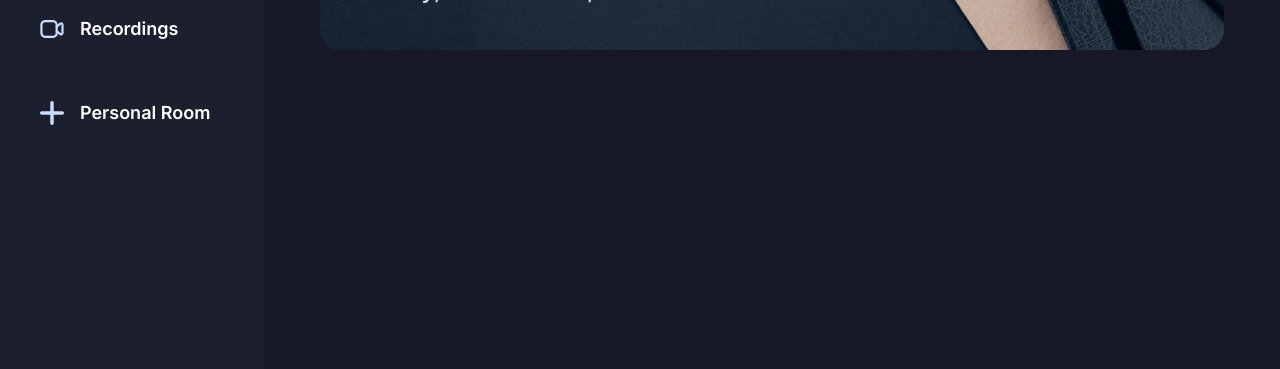
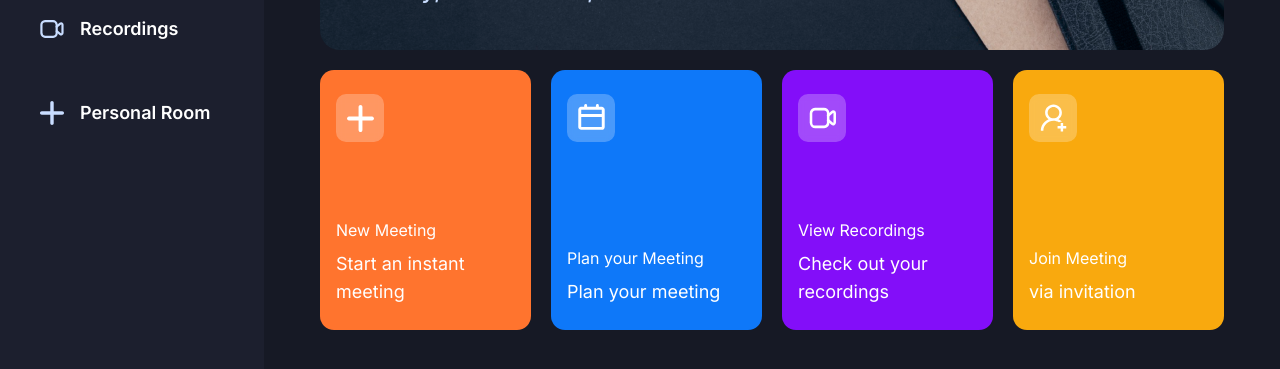
Before and after one commit to surajshelke2/we-chat, a Next.js app: page / in a window 1280 px wide. Shown: the part 365-734 px from the top of the page. Built offline with nearby package versions, Linux system fonts and the light colour scheme; no server answers.

Commit message:
adding the cards

```diff
--- /dev/null
+++ b/components/MeetingModel.tsx
@@ -0,0 +1,57 @@
+import React from "react";
+import { Dialog, DialogContent } from "@/components/ui/dialog";
+import Image from "next/image";
+import { cn } from "@/lib/utils";
+import { Button } from "./ui/button";
+
+interface MeetingModelProps {
+  isOpen: boolean;
+  onClose: () => void;
+  title: string;
+  className?: string;
+  children?: React.ReactNode;
+  handleClick: () => void;
+  buttonText?: string;
+  image?: string;
+  buttonIcon?: string;
+}
+
+const MeetingModel = ({
+  isOpen,
+  onClose,
+  title,
+  className,
+  children,
+  handleClick,
+  buttonText,
+  image,
+  buttonIcon,
+}: MeetingModelProps) => {
+  return (
+    <Dialog open={isOpen} onOpenChange={onClose}>
+      <DialogContent className="flex w-full max-w-[520px] flex-col gap-6 border-none bg-dark-1 px-6 py-9 text-white">
+        {image && (
+          <div className="flex justify-center">
+            <Image src={image} alt="image" width={72} height={72} />
+          </div>
+        )}
+        <h1 className={cn("text-3xl font-bold leading-[42px]", className)}>
+          {title}
+        </h1>
+        {children}
+        <Button
+          className="bg-blue-1 focus-visible:ring-0 focus-visible:ring-offset-0"
+          onClick={handleClick}
+        >
+          {buttonIcon && (
+            <Image src={buttonIcon} alt="button-icon" width={13} height={13} />
+          )}
+          &nbsp;
+          {buttonText || "Schedule Meeting"}
+        </Button>
+      </DialogContent>
+    </Dialog>
+  );
+};
+
+export default MeetingModel;
--- a/components/MeetingTypeList.tsx
+++ b/components/MeetingTypeList.tsx
@@ -1,11 +1,60 @@
-import React from 'react'
+"use client";
+import React, { useState } from "react";
+import { useRouter } from "next/navigation";
+import HomeCard from "./ui/HomeCard";
+import MeetingModel from "./MeetingModel";
 
 const MeetingTypeList = () => {
+  const router = useRouter();
+  const [meetingState, setMeetingState] = useState<
+    "isScheduleMeeting" | "isJoiningMeeting" | "isInstantMeeting" | undefined
+  >();
+
+  const createMeeting = () => {
+    console.log("Creating an instant meeting...");
+    // Add your meeting creation logic here
+  };
+
   return (
-    <div className='grid grid-cols-1 gap-5 md:grid-cols-2 xl:grid-cols-4  '>
-        <div className="bg-orange-1"></div>
-    </div>
-  )
-}
+    <section className="grid grid-cols-1 gap-5 md:grid-cols-2 xl:grid-cols-4">
+      <HomeCard
+        img="/icons/add-meeting.svg"
+        title="New Meeting"
+        description="Start an instant meeting"
+        handleClick={() => setMeetingState("isInstantMeeting")}
+        className="bg-orange-1"
+      />
+      <HomeCard
+        img="/icons/schedule.svg"
+        title="Plan your Meeting"
+        description="Plan your meeting"
+        handleClick={() => setMeetingState("isScheduleMeeting")}
+        className="bg-blue-1"
+      />
+      <HomeCard
+        img="/icons/recordings.svg"
+        title="View Recordings"
+        description="Check out your recordings"
+        handleClick={() => router.push("/recordings")}
+        className="bg-purple-1"
+      />
+      <HomeCard
+        img="/icons/join-meeting.svg"
+        title="Join Meeting"
+        description="via invitation"
+        handleClick={() => setMeetingState("isJoiningMeeting")}
+        className="bg-yellow-1"
+      />
+      <MeetingModel
+        isOpen={meetingState === "isInstantMeeting"}
+        onClose={() => setMeetingState(undefined)}
+        title="Start an Instant Meeting"
+        className="text-center"
+        buttonText="Start Meeting"
+        handleClick={createMeeting}
+      />
+    </section>
+  );
+};
 
-export default MeetingTypeList
+export default MeetingTypeList;
--- /dev/null
+++ b/components/ui/HomeCard.tsx
@@ -0,0 +1,34 @@
+import { cn } from "@/lib/utils";
+import Image from "next/image";
+import React from "react";
+
+interface HomeCardProps{
+    className:string,
+    img:string,
+    title:string,
+    description:string,
+    handleClick:()=>void;
+}
+const HomeCard = ({className,img,title,description,handleClick}:HomeCardProps) => {
+  return (
+    <div
+      className={cn(` bg-orange-1 px-4 py-6 flex flex-col justify-between w-full
+    xl:max-w-[270px] min-h-[260px] rounded-[14px] cursor-pointer`,className)}
+        onClick={()=>{handleClick}}>
+      <div className="flex-center glassmorphism size-12 rounded-[10px]">
+        <Image
+          src={img}
+          alt="meeting"
+          width={27}
+          height={27}
+        />
+      </div>
+      <div className="flex flex-col gap-2 ">
+        <h1>{title}</h1>
+        <p className="text-lg font-normal">{description}</p>
+      </div>
+    </div>
+  );
+};
+
+export default HomeCard;
--- /dev/null
+++ b/components/ui/dialog.tsx
@@ -0,0 +1,122 @@
+"use client"
+
+import * as React from "react"
+import * as DialogPrimitive from "@radix-ui/react-dialog"
+import { X } from "lucide-react"
+
+import { cn } from "@/lib/utils"
+
+const Dialog = DialogPrimitive.Root
+
+const DialogTrigger = DialogPrimitive.Trigger
+
+const DialogPortal = DialogPrimitive.Portal
+
+const DialogClose = DialogPrimitive.Close
+
+const DialogOverlay = React.forwardRef<
+  React.ElementRef<typeof DialogPrimitive.Overlay>,
+  React.ComponentPropsWithoutRef<typeof DialogPrimitive.Overlay>
+>(({ className, ...props }, ref) => (
+  <DialogPrimitive.Overlay
+    ref={ref}
+    className={cn(
+      "fixed inset-0 z-50 bg-black/80  data-[state=open]:animate-in data-[state=closed]:animate-out data-[state=closed]:fade-out-0 data-[state=open]:fade-in-0",
+      className
+    )}
+    {...props}
+  />
+))
+DialogOverlay.displayName = DialogPrimitive.Overlay.displayName
+
+const DialogContent = React.forwardRef<
+  React.ElementRef<typeof DialogPrimitive.Content>,
+  React.ComponentPropsWithoutRef<typeof DialogPrimitive.Content>
+>(({ className, children, ...props }, ref) => (
+  <DialogPortal>
+    <DialogOverlay />
+    <DialogPrimitive.Content
+      ref={ref}
+      className={cn(
+        "fixed left-[50%] top-[50%] z-50 grid w-full max-w-lg translate-x-[-50%] translate-y-[-50%] gap-4 border bg-background p-6 shadow-lg duration-200 data-[state=open]:animate-in data-[state=closed]:animate-out data-[state=closed]:fade-out-0 data-[state=open]:fade-in-0 data-[state=closed]:zoom-out-95 data-[state=open]:zoom-in-95 data-[state=closed]:slide-out-to-left-1/2 data-[state=closed]:slide-out-to-top-[48%] data-[state=open]:slide-in-from-left-1/2 data-[state=open]:slide-in-from-top-[48%] sm:rounded-lg",
+        className
+      )}
+      {...props}
+    >
+      {children}
+      <DialogPrimitive.Close className="absolute right-4 top-4 rounded-sm opacity-70 ring-offset-background transition-opacity hover:opacity-100 focus:outline-none focus:ring-2 focus:ring-ring focus:ring-offset-2 disabled:pointer-events-none data-[state=open]:bg-accent data-[state=open]:text-muted-foreground">
+        <X className="h-4 w-4" />
+        <span className="sr-only">Close</span>
+      </DialogPrimitive.Close>
+    </DialogPrimitive.Content>
+  </DialogPortal>
+))
+DialogContent.displayName = DialogPrimitive.Content.displayName
+
+const DialogHeader = ({
+  className,
+  ...props
+}: React.HTMLAttributes<HTMLDivElement>) => (
+  <div
+    className={cn(
+      "flex flex-col space-y-1.5 text-center sm:text-left",
+      className
+    )}
+    {...props}
+  />
+)
+DialogHeader.displayName = "DialogHeader"
+
+const DialogFooter = ({
+  className,
+  ...props
+}: React.HTMLAttributes<HTMLDivElement>) => (
+  <div
+    className={cn(
+      "flex flex-col-reverse sm:flex-row sm:justify-end sm:space-x-2",
+      className
+    )}
+    {...props}
+  />
+)
+DialogFooter.displayName = "DialogFooter"
+
+const DialogTitle = React.forwardRef<
+  React.ElementRef<typeof DialogPrimitive.Title>,
+  React.ComponentPropsWithoutRef<typeof DialogPrimitive.Title>
+>(({ className, ...props }, ref) => (
+  <DialogPrimitive.Title
+    ref={ref}
+    className={cn(
+      "text-lg font-semibold leading-none tracking-tight",
+      className
+    )}
+    {...props}
+  />
+))
+DialogTitle.displayName = DialogPrimitive.Title.displayName
+
+const DialogDescription = React.forwardRef<
+  React.ElementRef<typeof DialogPrimitive.Description>,
+  React.ComponentPropsWithoutRef<typeof DialogPrimitive.Description>
+>(({ className, ...props }, ref) => (
+  <DialogPrimitive.Description
+    ref={ref}
+    className={cn("text-sm text-muted-foreground", className)}
+    {...props}
+  />
+))
+DialogDescription.displayName = DialogPrimitive.Description.displayName
+
+export {
+  Dialog,
+  DialogPortal,
+  DialogOverlay,
+  DialogTrigger,
+  DialogClose,
+  DialogContent,
+  DialogHeader,
+  DialogFooter,
+  DialogTitle,
+  DialogDescription,
+}
--- a/tailwind.config.ts
+++ b/tailwind.config.ts
@@ -21,6 +21,15 @@
 			sky:{
 				1:'#C9DDFF'
 			},
+			orange:{
+				1:'#FF742E'
+			},
+			yellow:{
+				1:"#F9A90E"
+			},
+			purple:{
+				1:"#830EF9"
+			}
 
 
 
```
